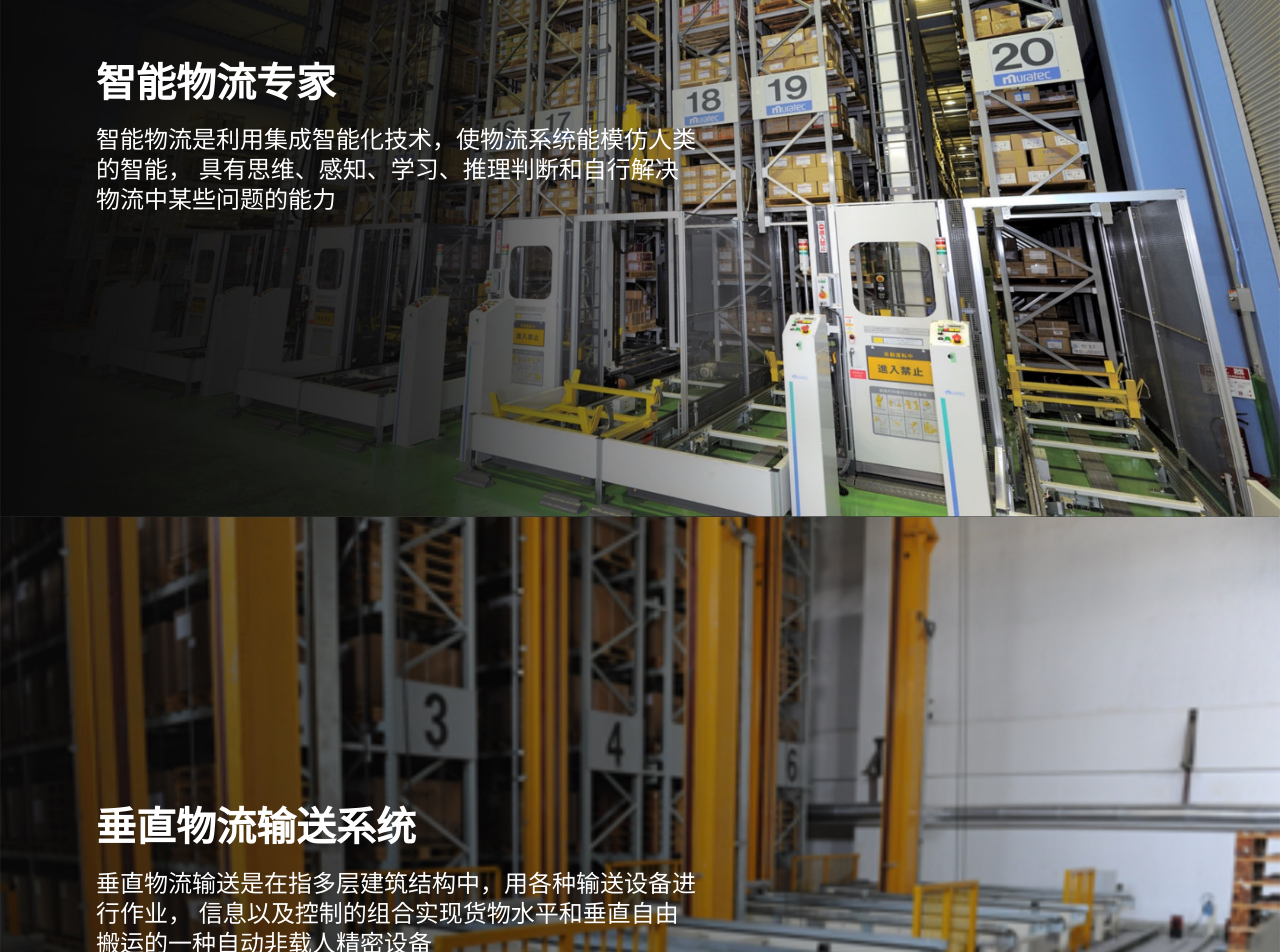
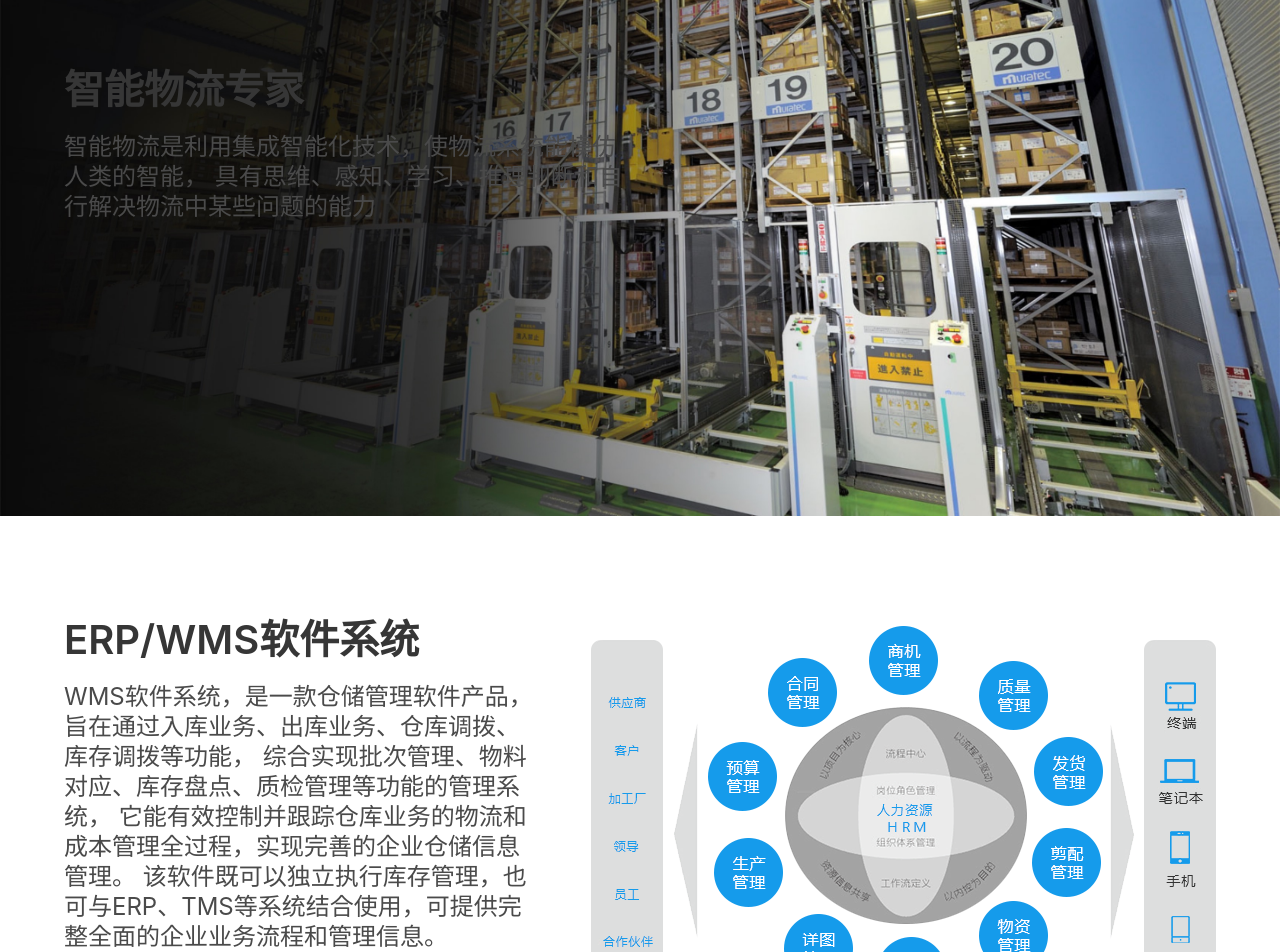
Before and after one commit to tiantong-tech/yuchuan-homepage, a Vue app: page / in a window 1280 px wide. Shown: the part 340-1292 px from the top of the page. Built offline with nearby package versions, Linux system fonts and the light colour scheme; a small style sheet from the web is missing.

Commit message:
首页重新优化

```diff
--- a/src/assets/sass/index.sass
+++ b/src/assets/sass/index.sass
@@ -14,6 +14,7 @@
 @import './helpers.sass'
 
 // components
+@import '@/components/Hero/style.sass'
 @import '@/components/Level/style.sass'
 @import '@/views/Home/style.sass'
 
--- a/src/components/Hero.vue
+++ /dev/null
@@ -1,40 +0,0 @@
-<template>
-  <section
-    class="hero is-large"
-    :style="heroBodyStyle"
-  >
-    <slot></slot>
-  </section>
-</template>
-
-<script>
-export default {
-  name: 'Hero',
-  props: {
-    image: {
-      type: [String]
-    },
-    height: {
-      type: String,
-      default: '840px'
-    }
-  },
-  computed: {
-    imageURL () {
-      return !this.image ? false
-        : `url("${require('@/assets/images/' + this.image)}")`
-    },
-    heroBodyStyle () {
-      return {
-        'overflow': 'hidden',
-        'height': this.height,
-        'background-position': 'center',
-        'background-repeat': 'no-repeat',
-        'background-attachment': 'scroll',
-        'background-image': this.imageURL,
-        'background-size': `100% ${this.height}`
-      }
-    }
-  }
-}
-</script>
--- /dev/null
+++ b/src/components/Hero/index.vue
@@ -0,0 +1,53 @@
+<template>
+  <section
+    class="app-hero"
+    :style="appHeroStyle"
+  >
+    <div :class="containerClass">
+      <slot></slot>
+    </div>
+  </section>
+</template>
+
+<script>
+export default {
+  name: 'Hero',
+  props: {
+    color: {
+      type: [String]
+    },
+    image: {
+      type: [String]
+    },
+    height: {
+      type: String,
+      default: ''
+    }
+  },
+  computed: {
+    imageURL () {
+      return !this.image ? false
+        : `url("${require('@/assets/images/' + this.image)}")`
+    },
+    containerClass () {
+      return [
+        'container',
+        'has-text-' + this.color
+      ]
+    },
+    appHeroStyle () {
+      const style = {}
+
+      if (this.height) {
+        style.height = this.height
+      }
+      if (this.imageURL) {
+        style['background-image'] = this.imageURL
+        style['background-size'] = `100% ${this.height}`
+      }
+
+      return style
+    }
+  }
+}
+</script>
--- /dev/null
+++ b/src/components/Hero/style.sass
@@ -0,0 +1,9 @@
+.app-hero
+  height: 600px
+  background-position: center
+  background-repeat: no-repeat
+  background-attachment: scroll
+  .container
+    height: 100%
+    display: flex
+    align-items: center
--- a/src/views/Home/index.vue
+++ b/src/views/Home/index.vue
@@ -1,39 +1,57 @@
 <template>
   <div id="app-index">
-    <Hero image="index-hero-1.jpg" height="744px">
-      <div class="hero-body">
-        <div class="container">
-          <h1 class="title is-2" style="margin-bottom: 2.5rem">
-            智能物流专家
-          </h1>
-          <h2 class="subtitle is-4" style="width: 600px">
-            智能物流是利用集成智能化技术，使物流系统能模仿人类的智能，
-            具有思维、感知、学习、推理判断和自行解决物流中某些问题的能力
-          </h2>
-        </div>
+    <Hero class="has-background-white-ter" image="index-hero-1.jpg" color="white" height="744px">
+      <div style="width: 560px">
+        <h1 class="title is-2 has-text-white-ter" style="margin-bottom: 2.5rem">
+          智能物流专家
+        </h1>
+        <p class="subtitle is-4 has-text-white-ter">
+          智能物流是利用集成智能化技术，使物流系统能模仿人类的智能，
+          具有思维、感知、学习、推理判断和自行解决物流中某些问题的能力
+        </p>
       </div>
     </Hero>
-    <Hero image="index-hero-2.png">
+    <Hero
+      v-for="key in 10" :key="key"
+      :class="'has-background-' + (key % 2 ? 'white' : 'white-ter')"
+    >
+      <div>
+        <h1 class="title is-2 has-text-black" style="margin-bottom: 2.5rem">
+          ERP/WMS软件系统
+        </h1>
+        <h2 class="subtitle is-4 has-text-black">
+          WMS软件系统，是一款仓储管理软件产品，
+          旨在通过入库业务、出库业务、仓库调拨、库存调拨等功能，
+          综合实现批次管理、物料对应、库存盘点、质检管理等功能的管理系统，
+          它能有效控制并跟踪仓库业务的物流和成本管理全过程，实现完善的企业仓储信息管理。
+          该软件既可以独立执行库存管理，也可与ERP、TMS等系统结合使用，可提供完整全面的企业业务流程和管理信息。
+        </h2>
+        <a class="button is-link is-right">详细介绍 →</a>
+      </div>
+      <div class="is-flex-auto" style="min-width: 3rem"></div>
+      <VImage path="index-wms-pic.png"></VImage>
+    </Hero>
+    <!-- <Hero image="index-hero-2.png">
       <div class="hero-body">
         <div class="container">
           <h1 class="title is-2" style="margin-bottom: 2.5rem">
             垂直物流输送系统
           </h1>
-          <h2 class="subtitle is-4" style="width: 600px">
+          <h2 class="subtitle is-4">
             垂直物流输送是在指多层建筑结构中，用各种输送设备进行作业，
             信息以及控制的组合实现货物水平和垂直自由搬运的一种自动非载人精密设备
           </h2>
           <VideoButton></VideoButton>
         </div>
       </div>
-    </Hero>
-    <Hero image="index-hero-3.jpg">
+    </Hero> -->
+    <!-- <Hero image="index-hero-3.jpg">
       <div class="hero-body">
         <div class="container">
           <h1 class="title is-2" style="margin-bottom: 2.5rem">
             自动化立体仓库系统
           </h1>
-          <h2 class="subtitle is-4" style="width: 600px">
+          <h2 class="subtitle is-4">
             自动化立体仓库是采用高层货架配以料箱或托盘储存货物，
             用巷道堆垛起重机及其他输送设备在信息WMS以及设备控制WCS的支配下进行联动作业，
             以实现仓储物流合理化，存取自动化，操作简便化的自动化物流仓储系统
@@ -41,56 +59,35 @@
           <VideoButton></VideoButton>
         </div>
       </div>
-    </Hero>
-    <Hero image="index-hero-2.png">
+    </Hero> -->
+    <!-- <Hero image="index-hero-2.png">
       <div class="hero-body">
         <div class="container">
           <h1 class="title is-2" style="margin-bottom: 2.5rem">
             物流设备
           </h1>
-          <h2 class="subtitle is-4" style="width: 600px">
+          <h2 class="subtitle is-4">
             垂直物流输送是在指多层建筑结构中，用各种输送设备进行作业，
             信息以及控制的组合实现货物水平和垂直自由搬运的一种自动非载人精密设备
           </h2>
           <VideoButton></VideoButton>
         </div>
       </div>
-    </Hero>
-    <div class="has-background-white-bis">
-      <div class="container">
-        <div class="is-flex" style="height: 600px; align-items: center">
-          <div>
-            <h1 class="title is-2 has-text-black" style="margin-bottom: 2.5rem">
-              ERP/WMS软件系统
-            </h1>
-            <h2 class="subtitle is-4 has-text-black" style="width: 600px">
-              WMS软件系统，是一款仓储管理软件产品，
-              旨在通过入库业务、出库业务、仓库调拨、库存调拨等功能，
-              综合实现批次管理、物料对应、库存盘点、质检管理等功能的管理系统，
-              它能有效控制并跟踪仓库业务的物流和成本管理全过程，实现完善的企业仓储信息管理。
-              该软件既可以独立执行库存管理，也可与ERP、TMS等系统结合使用，可提供完整全面的企业业务流程和管理信息。
-            </h2>
-            <a class="button is-link is-right">详细介绍 →</a>
-          </div>
-          <div class="is-flex-auto"></div>
-          <VImage path="index-wms-pic.png"></VImage>
-        </div>
-      </div>
-    </div>
+    </Hero> -->
   </div>
 </template>
 
 <script>
 import Hero from '@/components/Hero'
 import VImage from '@/components/Image'
-import VideoButton from '@/components/VideoButton'
+// import VideoButton from '@/components/VideoButton'
 
 export default {
   name: 'HomeIndex',
   components: {
     Hero,
     VImage,
-    VideoButton
+    // VideoButton
   }
 }
 </script>
--- a/src/views/Home/style.sass
+++ b/src/views/Home/style.sass
@@ -1,7 +1,4 @@
-#app-index
-  .hero
-    .hero-body
-      // background: linear-gradient(to right, rgba($black, 1), rgba($black, 0.8), rgba($white, 0), rgba($white, 0))
-      .title,
-      .subtitle
-        color: $white
+// #app-index
+//   .app-hero
+//       // 修图
+//       background: linear-gradient(to right, rgba($link, 1), rgba($link, 0.4), rgba($white, 0))
```
